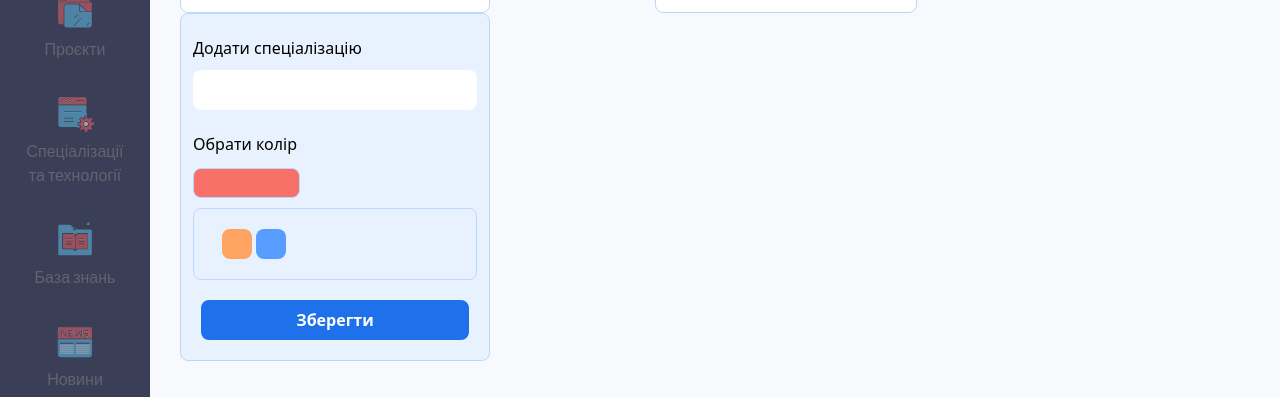
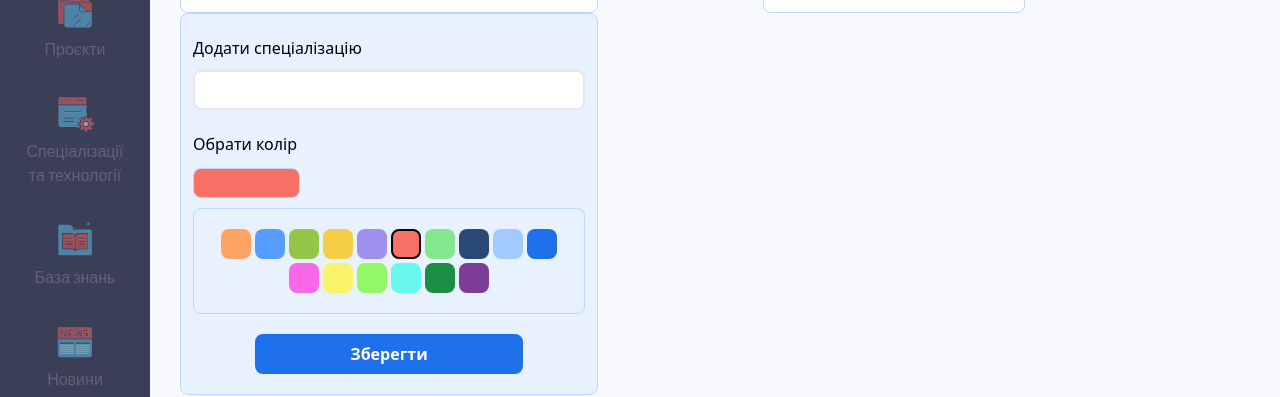
Before and after one commit to baza-trainee/baza-crm-frontend, a React (Vite) app: page /crm/spectechs in a window 1280 px wide. Both pictures are taken after a click on the button "Додати спеціалізацію". Shown: the part 237-634 px from the top of the page. Built offline with nearby package versions, Linux system fonts and the light colour scheme; no server answers.

Commit message:
added colors, fix styles

```diff
--- a/src/pages/SpecTechs.tsx
+++ b/src/pages/SpecTechs.tsx
@@ -6,6 +6,12 @@ import { MdClose } from 'react-icons/md';
 interface FormValues {
   specializationName: string;
   technologyName: string;
+}
+
+interface ColorRadioProps {
+  value: string;
+  selectedColor: string;
+  onChange: (value: string) => void;
 }
 
 const SpecTechs = () => {
@@ -38,14 +44,14 @@ const SpecTechs = () => {
         ...specializations,
         { name: data.specializationName, color: selectedColor },
       ]);
-      resetSpecialization(); // Скидаємо тільки форму спеціалізації
+      resetSpecialization();
     }
   };
 
   const onSubmitTechnology: SubmitHandler<FormValues> = (data) => {
     if (data.technologyName) {
       setTechnologies([...technologies, data.technologyName]);
-      resetTechnology(); // Скидаємо тільки форму технологій
+      resetTechnology();
     }
   };
 
@@ -56,6 +62,27 @@ const SpecTechs = () => {
   const handleAddClickTechnology = () => {
     setIsFormTechVisible(true);
   };
+
+  // color-choose radios
+  const ColorRadio: React.FC<ColorRadioProps> = ({
+    value,
+    selectedColor,
+    onChange,
+  }) => (
+    <label className="cursor-pointer">
+      <input
+        type="radio"
+        name="color"
+        value={value}
+        className="hidden"
+        onChange={() => onChange(value)}
+      />
+      <div
+        className={`w-[30px] h-[30px] rounded-lg box-border ${selectedColor === value ? 'border-2 border-black' : ''}`}
+        style={{ backgroundColor: value }}
+      ></div>
+    </label>
+  );
 
   const handleRemoveSpec = (index: number) => {
     setSpecializations((prev) => prev.filter((_, i) => i !== index));
@@ -110,7 +137,7 @@ const SpecTechs = () => {
                 <input
                   {...register('specializationName', { required: true })}
                   maxLength={15}
-                  className="h-[40px] px-[10px] rounded-lg mb-[20px]"
+                  className="h-[40px] font-normal px-[10px] rounded-lg mb-[20px] border-2 focus:border-primary-blue focus:outline-none"
                 />
               </div>
               <div className="flex flex-col">
@@ -121,33 +148,103 @@ const SpecTechs = () => {
                   className="w-[107px] h-[30px] rounded-lg border border-card-border mb-[10px]"
                   style={{ backgroundColor: selectedColor }}
                 ></div>
-                <div className="flex gap-[4px] border border-card-border rounded-lg px-[28px] py-[20px] mb-[20px]">
-                  <label className="cursor-pointer">
-                    <input
-                      type="radio"
-                      name="color"
-                      value="#fea362"
-                      className="hidden"
-                      onChange={() => handleColorChange('#fea362')}
-                    />
-                    <div
-                      className={`w-[30px] h-[30px] rounded-lg box-border ${selectedColor === '#fea362' ? 'border-2 border-black' : ''}`}
-                      style={{ backgroundColor: '#fea362' }}
-                    ></div>
-                  </label>
-                  <label className="cursor-pointer">
-                    <input
-                      type="radio"
-                      name="color"
-                      value="#579dff"
-                      className="hidden"
-                      onChange={() => handleColorChange('#579dff')}
-                    />
-                    <div
-                      className={`w-[30px] h-[30px] rounded-lg box-border ${selectedColor === '#579dff' ? 'border-2 border-black' : ''}`}
-                      style={{ backgroundColor: '#579dff' }}
-                    ></div>
-                  </label>
+                <div className="flex gap-[4px] flex-wrap justify-center w-[392px] border border-card-border rounded-lg px-[26px] py-[20px] mb-[20px]">
+                  {/* Full stack */}
+                  <ColorRadio
+                    value="#fea362"
+                    selectedColor={selectedColor}
+                    onChange={handleColorChange}
+                  />
+                  {/* PM */}
+                  <ColorRadio
+                    value="#579dff"
+                    selectedColor={selectedColor}
+                    onChange={handleColorChange}
+                  />
+                  {/* Designer */}
+                  <ColorRadio
+                    value="#94c748"
+                    selectedColor={selectedColor}
+                    onChange={handleColorChange}
+                  />
+                  {/* Frontend */}
+                  <ColorRadio
+                    value="#f5cd47"
+                    selectedColor={selectedColor}
+                    onChange={handleColorChange}
+                  />
+                  {/* Backend */}
+                  <ColorRadio
+                    value="#9f8fef"
+                    selectedColor={selectedColor}
+                    onChange={handleColorChange}
+                  />
+                  {/* QA */}
+                  <ColorRadio
+                    value="#f87168"
+                    selectedColor={selectedColor}
+                    onChange={handleColorChange}
+                  />
+                  {/* Green */}
+                  <ColorRadio
+                    value="#84e78d"
+                    selectedColor={selectedColor}
+                    onChange={handleColorChange}
+                  />
+                  {/* Blue-dark */}
+                  <ColorRadio
+                    value="#2a4875"
+                    selectedColor={selectedColor}
+                    onChange={handleColorChange}
+                  />
+                  {/* Light-blue */}
+                  <ColorRadio
+                    value="#a1caff"
+                    selectedColor={selectedColor}
+                    onChange={handleColorChange}
+                  />
+                  {/* Blue */}
+                  <ColorRadio
+                    value="#1e70eb"
+                    selectedColor={selectedColor}
+                    onChange={handleColorChange}
+                  />
+                  {/* Pink */}
+                  <ColorRadio
+                    value="#f868e7"
+                    selectedColor={selectedColor}
+                    onChange={handleColorChange}
+                  />
+                  {/* Yellow */}
+                  <ColorRadio
+                    value="#f8f368"
+                    selectedColor={selectedColor}
+                    onChange={handleColorChange}
+                  />
+                  {/* Acid-green */}
+                  <ColorRadio
+                    value="#93f868"
+                    selectedColor={selectedColor}
+                    onChange={handleColorChange}
+                  />
+                  {/* Baltic */}
+                  <ColorRadio
+                    value="#68f8ee"
+                    selectedColor={selectedColor}
+                    onChange={handleColorChange}
+                  />
+                  {/* Dark-green */}
+                  <ColorRadio
+                    value="#1c8e44"
+                    selectedColor={selectedColor}
+                    onChange={handleColorChange}
+                  />
+                  {/* Leela */}
+                  <ColorRadio
+                    value="#7c3d96"
+                    selectedColor={selectedColor}
+                    onChange={handleColorChange}
+                  />
                 </div>
               </div>
               <div className="flex justify-center">
@@ -199,7 +296,7 @@ const SpecTechs = () => {
                 <input
                   {...registerTechnology('technologyName', { required: true })}
                   maxLength={20}
-                  className="h-[40px] px-[10px] rounded-lg mb-[20px]"
+                  className="h-[40px] font-normal px-[10px] rounded-lg mb-[20px] border-2 focus:border-primary-blue focus:outline-none"
                 />
               </div>
               <div className="flex justify-center">
```
